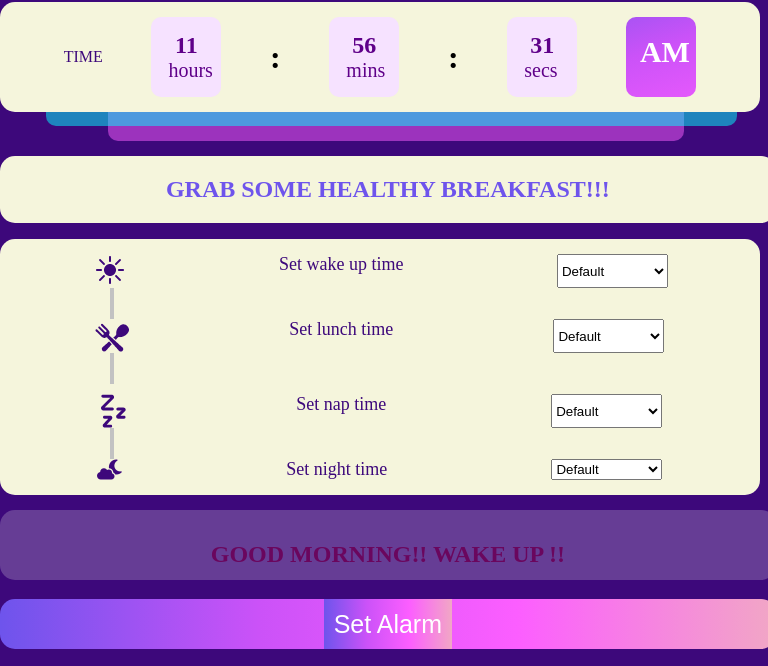
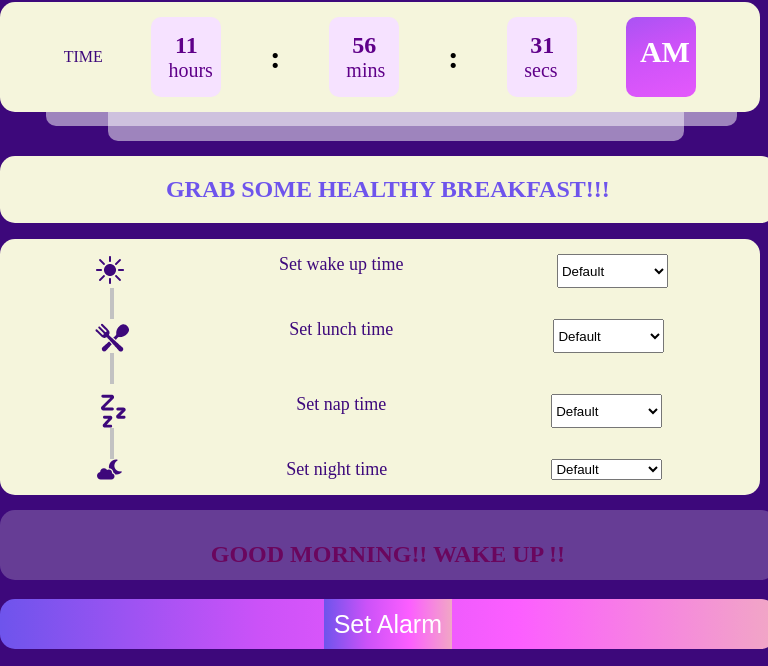
Before and after one commit to kmohit123/clock_ui, a plain HTML site: page Clock-Good-Morning/index.html in a window 768 px wide. Shown: the part 107-773 px from the top of the page. Drawn offline with Linux system fonts and the light colour scheme.

Commit message:
Update style.css

```diff
--- a/Clock-Good-Morning/style.css
+++ b/Clock-Good-Morning/style.css
@@ -345,7 +345,6 @@ body{
         position: absolute;
         width: 90%;
         top: 193px;
-        background-color: aqua;
         left: 6%;
      }
      .item8{
@@ -353,7 +352,6 @@ body{
         width: 75%;
         top: 208px;
         left: 14%;
-        background-color: #FC5EFF;
      }
      .item9{
         width: 101%;
```
